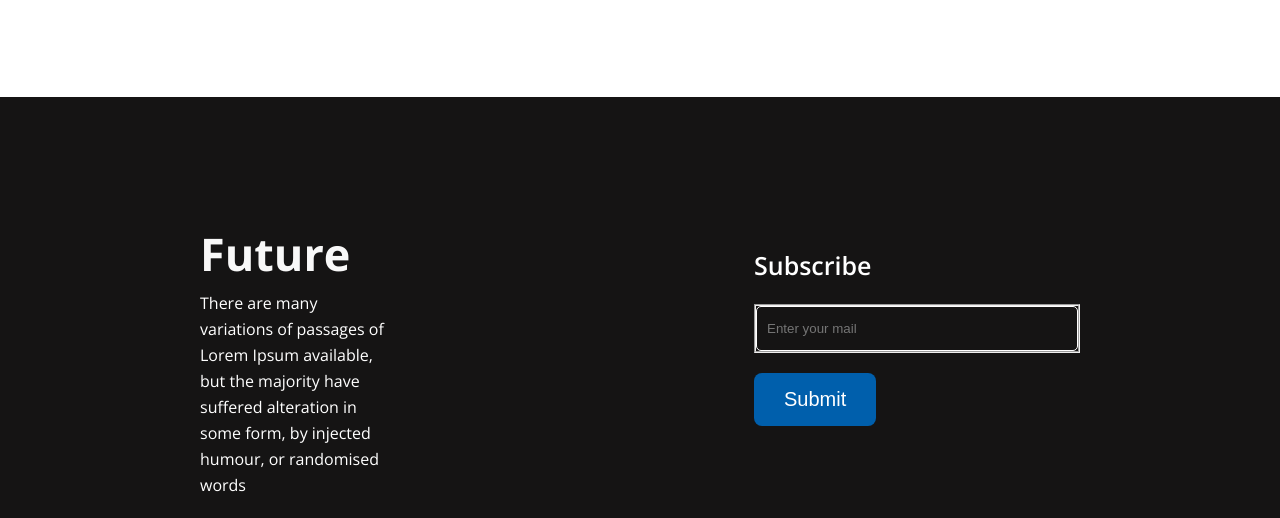
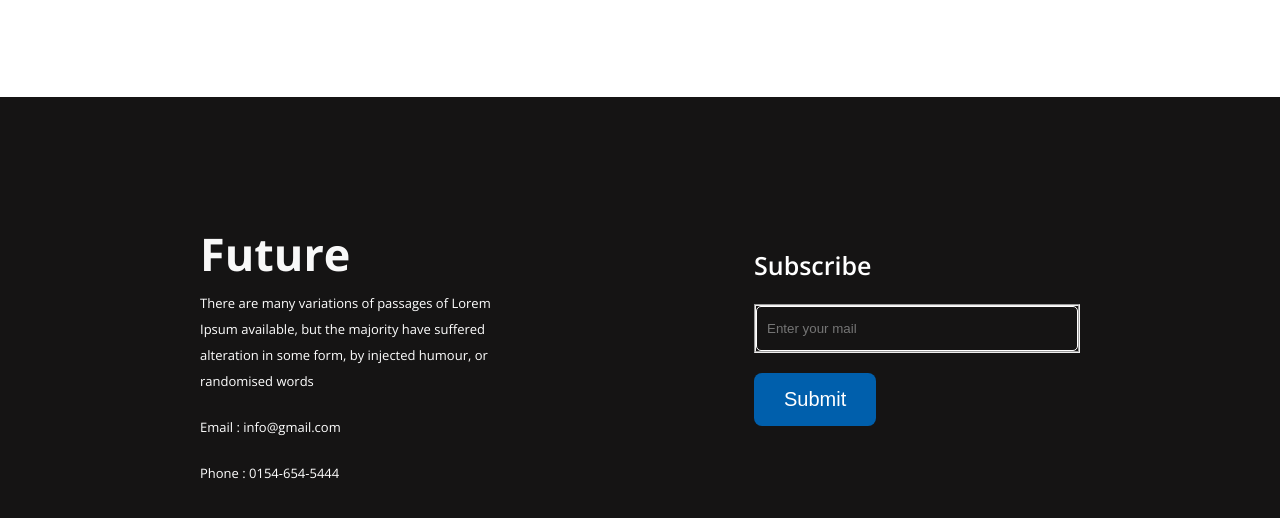
Before and after one commit to uddipan-technical/new-year-first-assignment, a plain HTML site: page index.html in a window 1280 px wide. Shown: the part 2677-3195 px from the top of the page. Drawn offline with nearby package versions, Linux system fonts and the light colour scheme.

Commit message:
css change

```diff
--- a/style/sty.css
+++ b/style/sty.css
@@ -191,7 +191,7 @@ footer{
     color: #F8F8F8;
 }
 .future-content p {
-    font-size: 16px;
+    font-size: 13px;
     line-height: 26px;
     color: #fff;
     padding: 10px 0;
@@ -207,7 +207,7 @@ footer{
 }
 .footer-section {
     display: flex;
-    column-gap: 365px;
+    column-gap: 262px;
 }
 .subscribe-unit h2{
     font-weight: 600;
```
